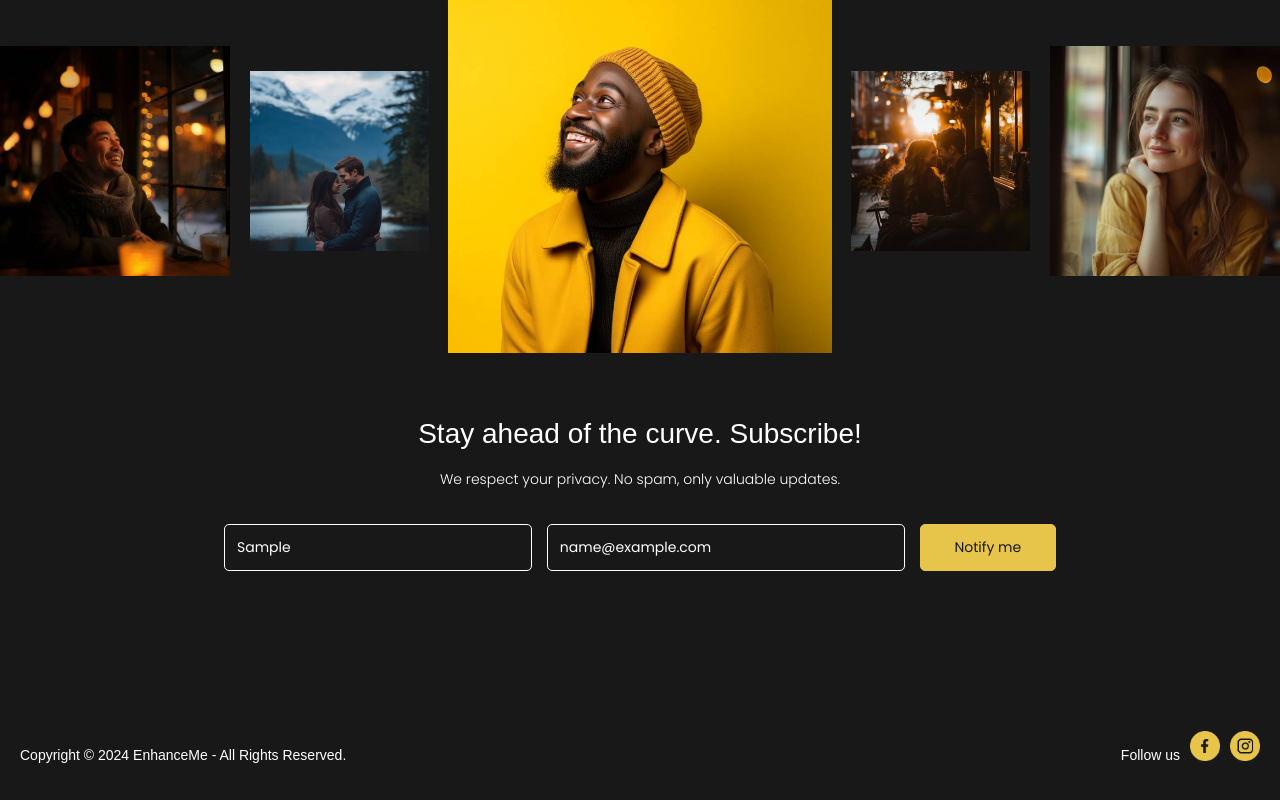
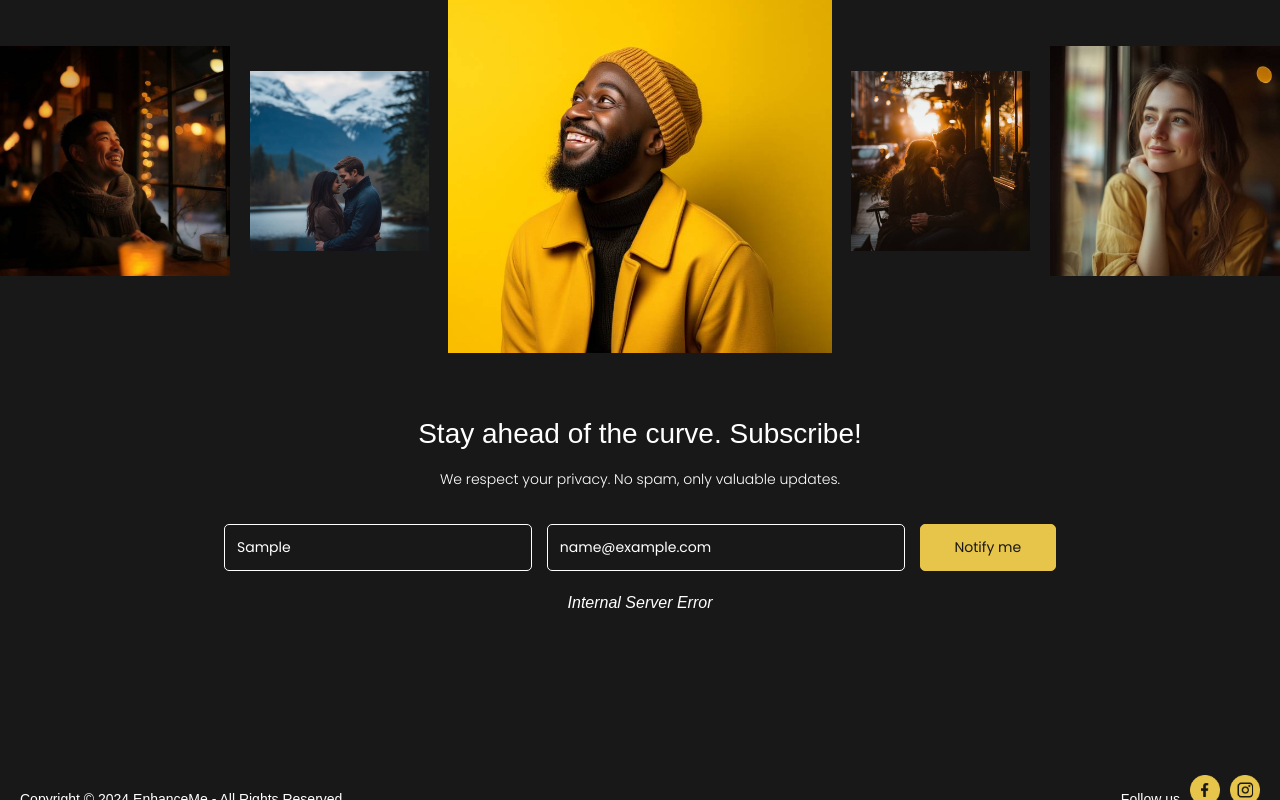
Before and after one commit to EnhanceMe-Consulting/enhanceme-splash-page, a Next.js app: page / in a window 1280 px wide. Both pictures are taken after typing "Sample", "name@example.com" into the empty fields and a click on the button "Notify me". Shown: the part 467-1267 px from the top of the page. Built offline with nearby package versions, Linux system fonts and the light colour scheme; no server answers; a web font is replaced by a local one.

Commit message:
Adding subscription message styling

```diff
--- a/src/app/globals.css
+++ b/src/app/globals.css
@@ -187,6 +187,14 @@ form button {
   border: 0.1rem solid var(--secondary-color);
 }
 
+/* Form Messages */
+.form-message {
+  margin-top: 2rem;
+  font-size: 1.6rem;
+  text-align: center;
+  font-style: italic;
+}
+
 @media (min-width: 900px) {
   .subscribe form {
     flex-direction: row; /* Switch to horizontal layout for desktop */
--- a/src/app/page.js
+++ b/src/app/page.js
@@ -8,8 +8,9 @@ import "swiper/css/pagination";
 
 export default function HomePage() {
   const [isMobile, setIsMobile] = useState(false);
+  const [formMessage, setFormMessage] = useState(null); // Track the message for the user
+  const [messageType, setMessageType] = useState("success"); // Track message type ('success' or 'error')
 
-  // Determine if the screen is mobile
   useEffect(() => {
     const handleResize = () => {
       setIsMobile(window.innerWidth <= 900);
@@ -47,13 +48,17 @@ export default function HomePage() {
 
       const result = await response.json();
       if (response.ok) {
-        alert(result.message); // Success message
+        setMessageType("success");
+        setFormMessage(result.message || "Successfully subscribed!");
+        form.reset(); // Clear the form inputs
       } else {
-        alert(`Error: ${result.error || "Something went wrong"}`);
+        setMessageType("error");
+        setFormMessage(result.error || "Something went wrong. Please try again.");
       }
     } catch (error) {
       console.error("Error:", error);
-      alert("An unexpected error occurred. Please try again.");
+      setMessageType("error");
+      setFormMessage("An unexpected error occurred. Please try again.");
     }
   };
 
@@ -72,7 +77,6 @@ export default function HomePage() {
         </section>
       </header>
       <main>
-        {/* Conditionally render components */}
         {isMobile ? (
           <section className="swiper">
             <Swiper
@@ -153,6 +157,11 @@ export default function HomePage() {
             />
             <button type="submit">Notify me</button>
           </form>
+          {formMessage && (
+            <p className={`form-message ${messageType}`}>
+              {formMessage}
+            </p>
+          )}
         </section>
       </main>
       <footer>
```
